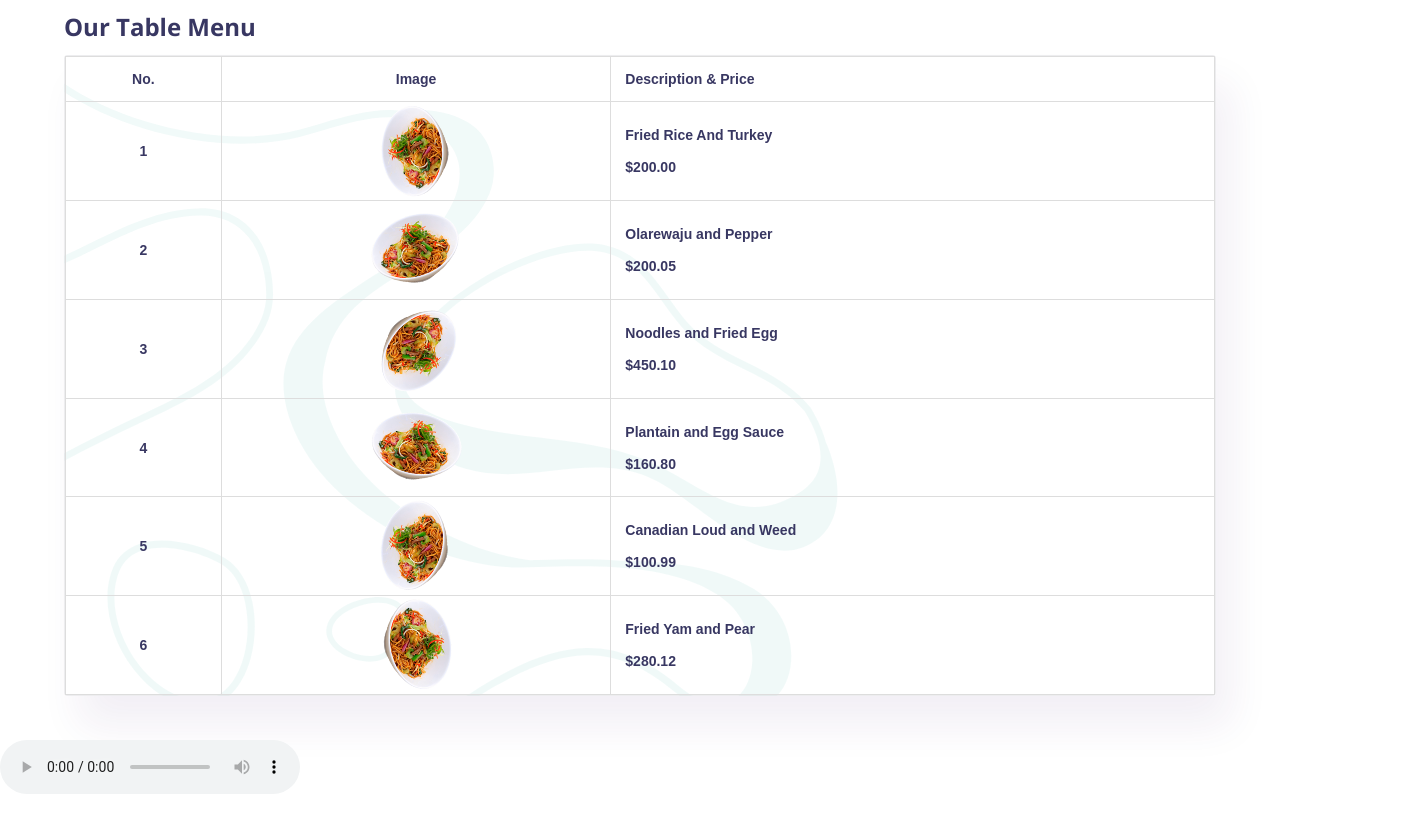
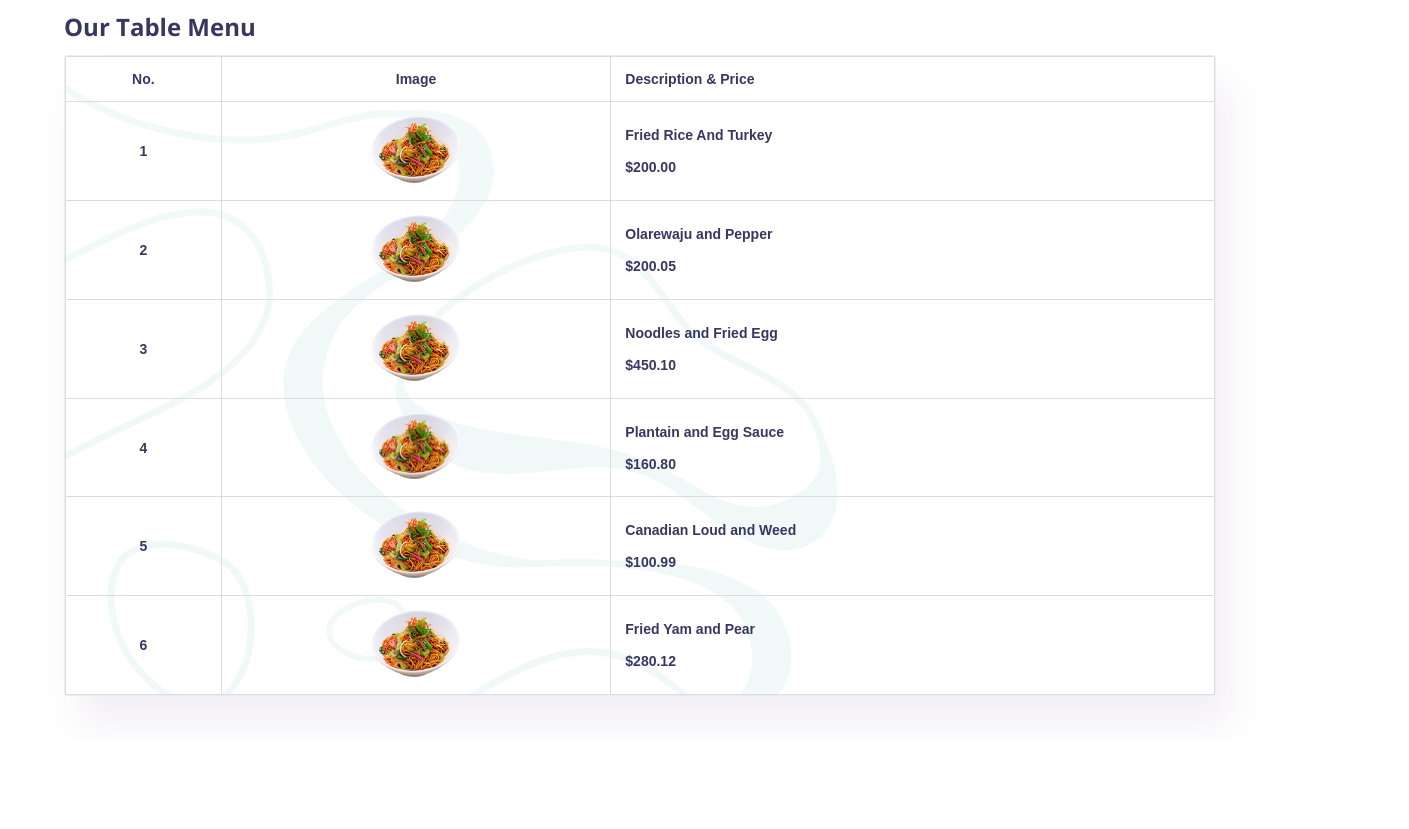
Before and after one commit to blyncnov/Munchie, a React (Create React App) app: page / in a window 1280 px wide. Shown: the part 745-1574 px from the top of the page, 1409 px wide, since content can reach past the window. After the commit the page ends 1485 px from the top, so only its background shows below. Built offline with nearby package versions, Linux system fonts and the light colour scheme; a web font is replaced by a local one.

Commit message:
Munchie Food Ordering App fisrt commit v30 song

```diff
--- a/src/GlobalStyle.css
+++ b/src/GlobalStyle.css
@@ -3,6 +3,7 @@
   margin: 0;
   list-style-type: none;
   text-decoration: none;
+  box-sizing: border-box;
 }
 
 body {
@@ -25,15 +26,3 @@ body {
   position: relative;
   height: 70px;
 }
-
-/*
-.contain__global {
-  position: relative;
-  height: 70px;
-}
-
-@media (max-width: 760px) {
-  .contain__global {
-    height: 60px;
-  }
-} */
--- a/src/components/HeroSection.jsx
+++ b/src/components/HeroSection.jsx
@@ -48,14 +48,14 @@ const HeroSection = () => {
                         align={false} >
                         <motion.div
                             animate={{
-                                rotate: [90, 360, -90, 0],
+                                rotate: [90, 360],
                                 scale: [1, 1.01, 1.01, 1, 1],
                             }}
                             transition={{
                                 duration: 5,
                                 ease: "easeInOut",
                                 times: [0, 0.2, 0.5, 0.8, 1],
-                                repeat: 2,
+                                repeat: 0,
                                 repeatDelay: 0
                             }}
                         >
--- a/src/components/TableContent.jsx
+++ b/src/components/TableContent.jsx
@@ -1,6 +1,4 @@
 import React from 'react'
-import { motion } from 'framer-motion'
-
 import Bg from "../assets/png_noodle_14765.png"
 
 import {
@@ -31,22 +29,7 @@ const TableContent = () => {
                             <tr>
                                 <td>1</td>
                                 <td>
-                                    <motion.div
-                                        animate={{
-                                            rotate: [-90, 0],
-                                            scale: [1, 1.01, 1.01, 1, 1],
-                                        }}
-                                        transition={{
-                                            duration: 5,
-                                            ease: "easeInOut",
-                                            times: [0, 0.2, 0.5, 0.8, 1],
-                                            repeat: 2,
-                                            repeatDelay: 0
-                                        }}
-                                    >
                                     <img src={Bg} alt="img" width="100px" />
-
-                                    </motion.div>
                                 </td>
                                 <td className="alignment">
                                     <div className="subdivision">
@@ -59,22 +42,7 @@ const TableContent = () => {
                             <tr>
                                 <td>2</td>
                                 <td>
-                                    <motion.div
-                                        animate={{
-                                            rotate: [360, 0],
-                                            scale: [1, 1.01, 1.01, 1, 1],
-                                        }}
-                                        transition={{
-                                            duration: 5,
-                                            ease: "easeInOut",
-                                            times: [0, 0.2, 0.5, 0.8, 1],
-                                            repeat: 2,
-                                            repeatDelay: 0
-                                        }}
-                                    >
                                     <img src={Bg} alt="img" width="100px" />
-
-                                    </motion.div>
                                 </td>
                                 <td className="alignment">
                                     <div className="subdivision">
@@ -87,22 +55,7 @@ const TableContent = () => {
                             <tr>
                                 <td>3</td>
                                 <td>
-                                    <motion.div
-                                        animate={{
-                                            rotate: [90, 360, 0],
-                                            scale: [1, 1.01, 1.01, 1, 1],
-                                        }}
-                                        transition={{
-                                            duration: 5,
-                                            ease: "easeInOut",
-                                            times: [0, 0.2, 0.5, 0.8, 1],
-                                            repeat: 2,
-                                            repeatDelay: 0
-                                        }}
-                                    >
                                     <img src={Bg} alt="img" width="100px" />
-
-                                    </motion.div>
                                 </td>
                                 <td className="alignment">
                                     <div className="subdivision">
@@ -115,22 +68,7 @@ const TableContent = () => {
                             <tr>
                                 <td>4</td>
                                 <td>
-                                    <motion.div
-                                        animate={{
-                                            rotate: [-360, 0],
-                                            scale: [1, 1.01, 1.01, 1, 1],
-                                        }}
-                                        transition={{
-                                            duration: 5,
-                                            ease: "easeInOut",
-                                            times: [0, 0.2, 0.5, 0.8, 1],
-                                            repeat: 2,
-                                            repeatDelay: 0
-                                        }}
-                                    >
                                     <img src={Bg} alt="img" width="100px" />
-
-                                    </motion.div>
                                 </td>
                                 <td className="alignment">
                                     <div className="subdivision">
@@ -143,22 +81,7 @@ const TableContent = () => {
                             <tr>
                                 <td>5</td>
                                 <td>
-                                    <motion.div
-                                        animate={{
-                                            rotate: [-90, 360],
-                                            scale: [1, 1.01, 1.01, 1, 1],
-                                        }}
-                                        transition={{
-                                            duration: 5,
-                                            ease: "easeInOut",
-                                            times: [0, 0.2, 0.5, 0.8, 1],
-                                            repeat: 2,
-                                            repeatDelay: 0
-                                        }}
-                                    >
                                     <img src={Bg} alt="img" width="100px" />
-
-                                    </motion.div>
                                 </td>
                                 <td className="alignment">
                                     <div className="subdivision">
@@ -171,22 +94,7 @@ const TableContent = () => {
                             <tr>
                                 <td>6</td>
                                 <td>
-                                    <motion.div
-                                        animate={{
-                                            rotate: [90, 0],
-                                            scale: [1, 1.01, 1.01, 1, 1],
-                                        }}
-                                        transition={{
-                                            duration: 5,
-                                            ease: "easeInOut",
-                                            times: [0, 0.2, 0.5, 0.8, 1],
-                                            repeat: 2,
-                                            repeatDelay: 0
-                                        }}
-                                    >
                                     <img src={Bg} alt="img" width="100px" />
-
-                                    </motion.div>
                                 </td>
                                 <td className="alignment">
                                     <div className="subdivision">
--- a/src/index.js
+++ b/src/index.js
@@ -1,4 +1,4 @@
-import React from "react";
+import React, { useEffect } from "react";
 import ReactDOM from "react-dom";
 
 // import all styles
@@ -10,18 +10,22 @@ import App from "./App";
 // https://interactive-examples.mdn.mozilla.net/media/examples/t-rex-roar.mp3
 
 const Index = () => {
-  // useEffect(() => {
-  //   const PlayHandler = () => {};
+  useEffect(() => {
+    const PlayHandler = () => {
+      const player = document.getElementById("backgroundMusic");
+      console.log("player" + { player });
+      player.play();
+    };
 
-  //   window.addEventListener("load", PlayHandler);
+    window.addEventListener("mousemove", PlayHandler);
 
-  //   return () => window.removeEventListener("load", PlayHandler);
-  // }, []);
+    return () => window.removeEventListener("mousemove", PlayHandler);
+  }, []);
 
   return (
     <>
       <App />
-      <audio loop id="backgroundMusic" controls autoPlay>
+      <audio loop id="backgroundMusic" autoPlay>
         <source
           src="http://codeskulptor-demos.commondatastorage.googleapis.com/GalaxyInvaders/theme_01.mp3"
           type="audio/mp3"
```
Also changed, not shown: src/components/index.js (deleted, +0 -18 lines). Lines whose indentation alone changed are shown as unchanged.
